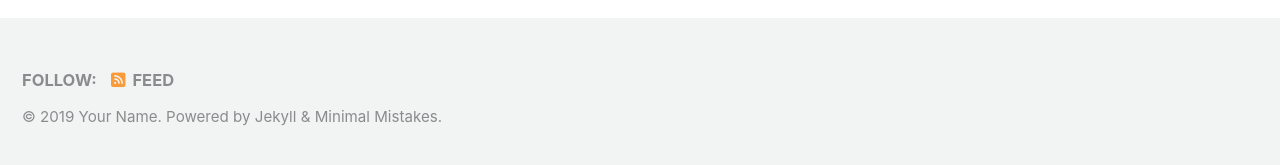
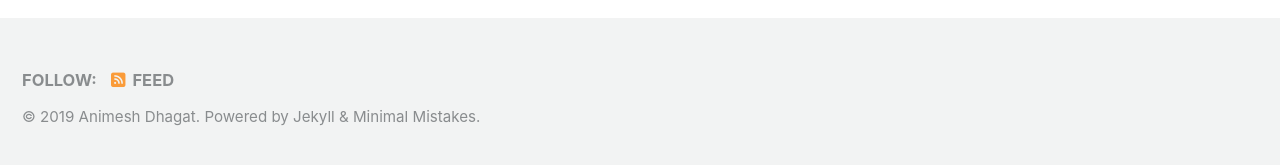
Before and after one commit to a-dhagat/Animesh, a Jekyll site: the page built from index.html, in a window 1280 px wide and 900 px high, scrolled down 222 px. Shown: the part 727-892 px from the top of the window. Built offline with Jekyll 4.4.1, drawn with Linux system fonts in a browser that asks for light colours; cached includes are drawn as plain includes; nearby versions of some CDN libraries; the list of posts is cut into pages by our own code; some of the changed text lies outside the part shown.

Commit message:
initial commits

```diff
--- a/_config.yml
+++ b/_config.yml
@@ -16,14 +16,14 @@ minimal_mistakes_skin    : "default" # "air", "aqua", "contrast", "dark", "dirt"
 
 # Site Settings
 locale                   : "en-US"
-title                    : "Site Title"
+title                    : "Animesh Dhagat's blog"
 title_separator          : "-"
 subtitle                 : # site tagline that appears below site title in masthead
-name                     : "Your Name"
-description              : "An amazing website."
-url                      : # the base hostname & protocol for your site e.g. "https://mmistakes.github.io"
+name                     : "Animesh Dhagat"
+description              : "Ideas, Discussion, and Curiosity."
+url                      : "https://a-dhagat.github.io/Animesh/" # the base hostname & protocol for your site e.g. "https://mmistakes.github.io"
 baseurl                  : # the subpath of your site, e.g. "/blog"
-repository               : # GitHub username/repo-name e.g. "mmistakes/minimal-mistakes"
+repository               : "https://github.com/a-dhagat" # GitHub username/repo-name e.g. "mmistakes/minimal-mistakes"
 teaser                   : # path of fallback teaser image, e.g. "/assets/images/500x300.png"
 logo                     : # path of logo image to display in the masthead, e.g. "/assets/images/88x88.png"
 masthead_title           : # overrides the website title displayed in the masthead, use " " for no title
```
